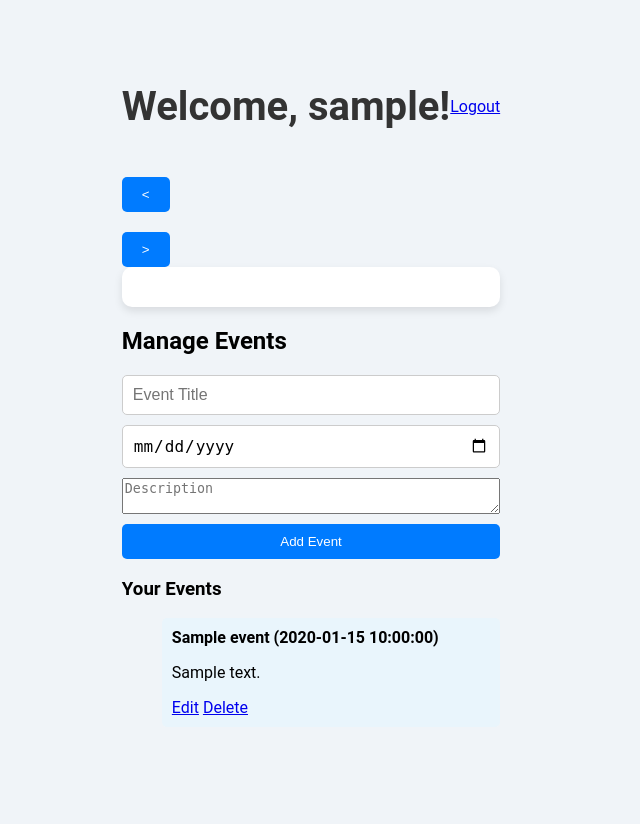
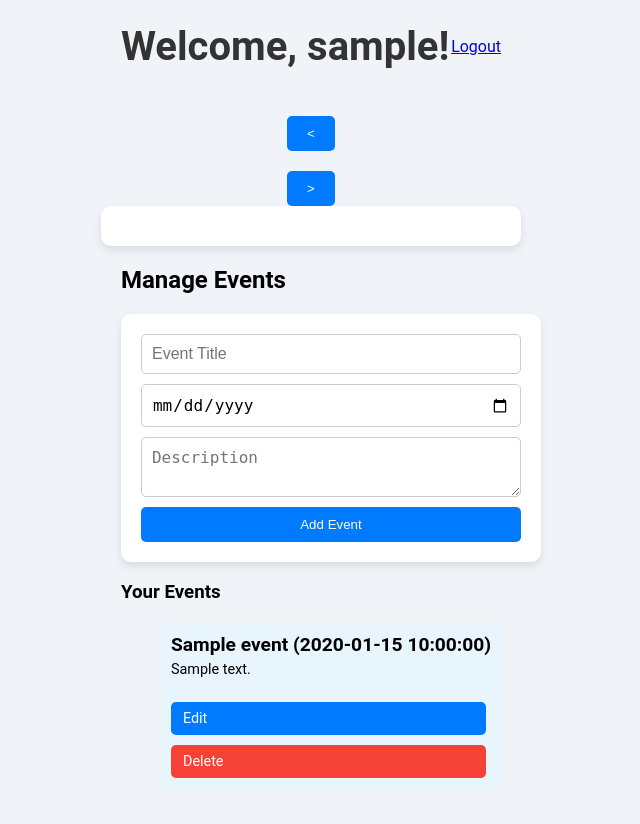
Before and after one commit to Nhlobo/Calendar-app, a Flask app: template templates/index.html in a window 1280 px wide. Shown: the whole page, without its empty margins (329-969 px from the left). Before the commit the page ends 715 px from the top, so only its background shows below. Run offline with Flask 3, Linux system fonts and the light colour scheme; the template is opened without the code that fills it: most values are stand-ins (such as "Sample title", 1, 10 or a date in 2020).

Commit message:
Update styles.css

```diff
--- a/static/css/styles.css
+++ b/static/css/styles.css
@@ -44,7 +44,7 @@ button:hover, a.btn:hover {
 }
 
 /* Calendar */
-.calendar {
+.calendar-container {
     display: flex;
     flex-direction: column;
     align-items: center;
@@ -55,6 +55,7 @@ button:hover, a.btn:hover {
     justify-content: space-between;
     align-items: center;
     margin-bottom: 20px;
+    width: 100%;
 }
 
 #calendar-days {
@@ -65,6 +66,7 @@ button:hover, a.btn:hover {
     padding: 20px;
     border-radius: 10px;
     box-shadow: 0 4px 8px rgba(0, 0, 0, 0.1);
+    width: 100%;
 }
 
 /* Event Form */
@@ -76,6 +78,36 @@ button:hover, a.btn:hover {
     display: flex;
     flex-direction: column;
     gap: 10px;
+    background-color: #fff;
+    padding: 20px;
+    border-radius: 10px;
+    box-shadow: 0 4px 8px rgba(0, 0, 0, 0.1);
+}
+
+#event-form input,
+#event-form textarea {
+    padding: 10px;
+    border: 1px solid #ccc;
+    border-radius: 5px;
+    font-size: 1rem;
+}
+
+#event-form button {
+    padding: 10px;
+    background-color: #007bff;
+    color: white;
+    border: none;
+    border-radius: 5px;
+    cursor: pointer;
+}
+
+#event-form button:hover {
+    background-color: #0056b3;
+}
+
+/* Events List */
+#events-list {
+    margin-top: 20px;
 }
 
 #events-list li {
@@ -84,6 +116,45 @@ button:hover, a.btn:hover {
     padding: 10px;
     background-color: #e9f5fc;
     border-radius: 5px;
+}
+
+.event-item {
+    display: flex;
+    flex-direction: column;
+}
+
+.event-item strong {
+    font-size: 1.2rem;
+}
+
+.event-item p {
+    font-size: 0.9rem;
+    margin-top: 5px;
+}
+
+.btn-edit,
+.btn-delete {
+    padding: 8px 12px;
+    background-color: #007bff;
+    color: white;
+    border: none;
+    border-radius: 5px;
+    margin-right: 5px;
+    text-decoration: none;
+    font-size: 0.9rem;
+    margin-top: 10px;
+}
+
+.btn-delete {
+    background-color: #f44336;
+}
+
+.btn-edit:hover {
+    background-color: #0056b3;
+}
+
+.btn-delete:hover {
+    background-color: #c0392b;
 }
 
 /* Login & Signup Pages */
@@ -129,7 +200,7 @@ form button:hover {
 
 /* Media Queries */
 @media (max-width: 768px) {
-    .calendar {
+    .calendar-container {
         width: 100%;
     }
 
@@ -140,4 +211,4 @@ form button:hover {
     #calendar-days {
         grid-template-columns: repeat(2, 1fr);
     }
-}
+    }
```
